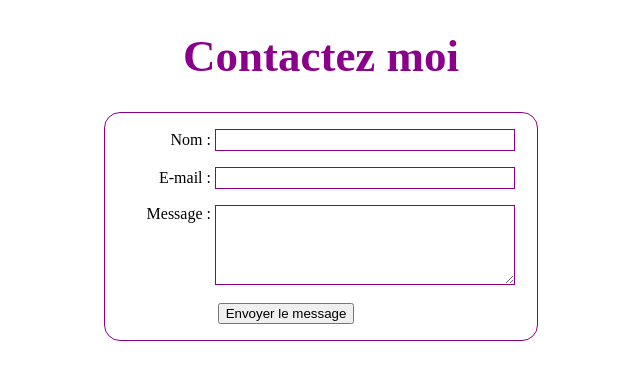
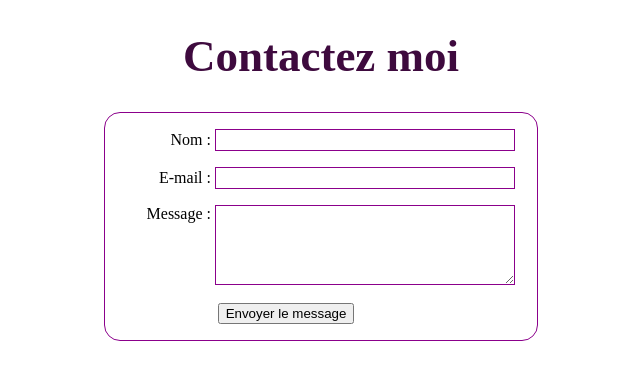
Before and after one commit to CeliaDloup/CeliaDloup.github.io, a plain HTML site: page contact.html in a window 1280 px wide. Shown: the whole page, without its empty margins (319-959 px from the left). Drawn offline with Linux system fonts and the light colour scheme.

Commit message:
txt color

```diff
--- a/styles/contactstyle.css
+++ b/styles/contactstyle.css
@@ -73,4 +73,4 @@ button {
 h1 {
   font-size: 45px;
   text-align: center;
-  color: #8B008B;}
+  color: #3e0a3e;}
```
